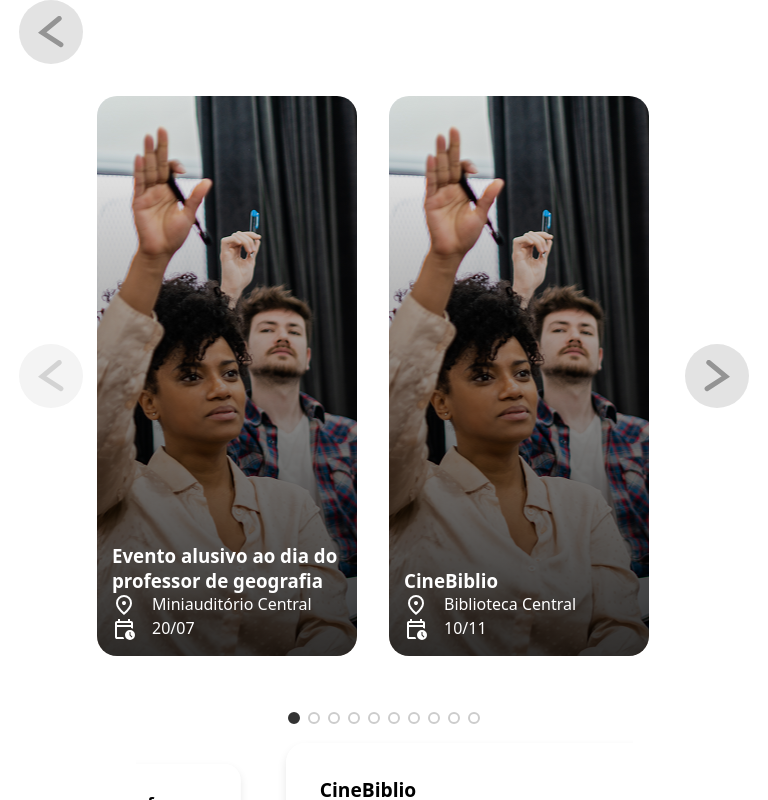
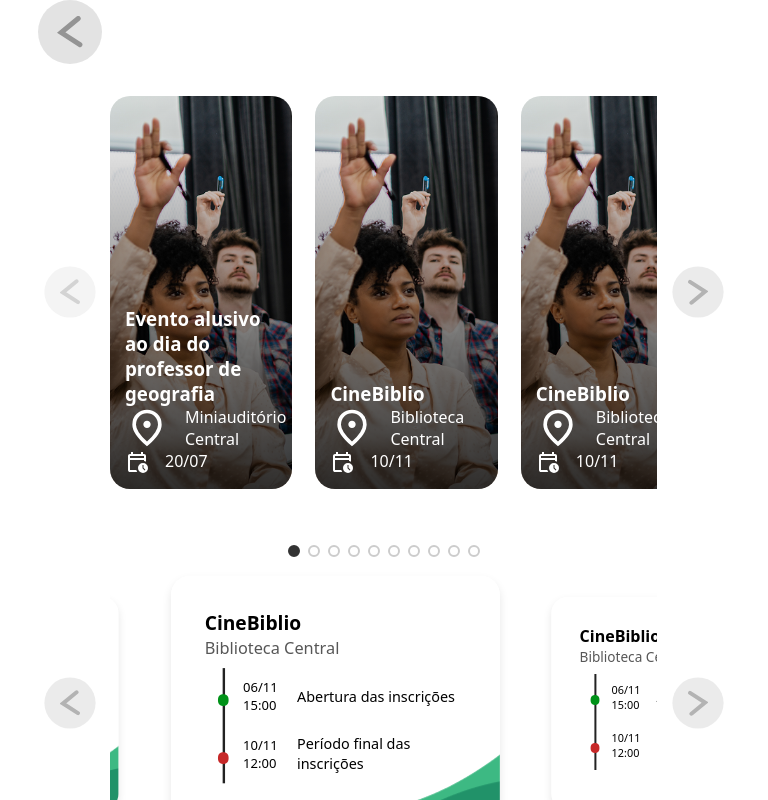
Before and after one commit to CSA-Centro-de-Solucoes-Aplicadas/Agenda-CNAT, a Vue app in the folder vue-project/: page / in a window 768 px wide. Shown: the top 800 px of the page. Built offline with nearby package versions, Linux system fonts and the light colour scheme; the HTML template or start-up script is replaced by a standard one.

Commit message:
Scroll snap

```diff
--- a/vue-project/src/componentes/Carrossel.vue
+++ b/vue-project/src/componentes/Carrossel.vue
@@ -18,6 +18,7 @@ function updateDevice() {
   if (w >= 1024) device.value = 'desktop'
   else if (w >= 768) device.value = 'tablet'
   else device.value = 'mobile'
+  console.log('Mounted carrossel, device:', device.value)
 }
 
 onMounted(() => {
@@ -37,11 +38,11 @@ const variant = computed(() =>
 /* ---------- config central ---------- */
 const DEVICE_CONFIG = {
   desktop: {
-    destaque: { cardsPerPage: 4, maxWidth: '90vw' },
+    destaque: { cardsPerPage: 4, maxWidth: '90vw'},
     inscricao: { cardsPerPage: 3, maxWidth: '70vw' },
   },
   tablet: {
-    destaque: { cardsPerPage: 3, maxWidth: '95vw' },
+    destaque: { cardsPerPage: 3, maxWidth: '100vw' },
     inscricao: { cardsPerPage: 2, maxWidth: '85vw' },
   },
   mobile: {
@@ -65,7 +66,6 @@ const viewport = ref(null)
 const isDragging = ref(false)
 const startX = ref(0)
 const dragOffset = ref(0) // in px, positive => dragged to right
-const SWIPE_THRESHOLD_PCT = 0.15 // fraction of viewport width
 
 const maxIndex = computed(() =>
   Math.max(0, props.itens.length - cardsPerPage.value)
@@ -118,16 +118,23 @@ function endDrag() {
     isDragging.value = false
     return
   }
-  const vw = viewport.value.clientWidth || window.innerWidth
-  const threshold = vw * SWIPE_THRESHOLD_PCT
-  if (dragOffset.value <= -threshold) {
-    // swiped left -> next
-    proximo()
-  } else if (dragOffset.value >= threshold) {
-    // swiped right -> prev
-    anterior()
-  }
-  // reset drag
+
+  const viewportWidth = viewport.value.clientWidth
+  const cardWidth = viewportWidth / cardsPerPage.value
+
+  // quantos cards o usuário "andou"
+  const deltaCards = dragOffset.value / cardWidth
+
+  // índice alvo (arredonda pro mais próximo)
+  const targetIndex = Math.round(
+    currentIndex.value - deltaCards
+  )
+
+  // evitar movimentos pequenos
+
+  clampIndex(targetIndex)
+
+  // reset
   dragOffset.value = 0
   isDragging.value = false
 }
@@ -151,7 +158,10 @@ function onMouseUp() {
 // Touch handlers (mobile/tablet)
 function onTouchStart(e) {
   if (!e.touches || e.touches.length === 0) return
+  // touches é uma lista de pontos de toque
   startDrag(e.touches[0].clientX)
+  // lembrete: clienteX é a posição horizontal do toque na viewport
+  //
 }
 function onTouchMove(e) {
   if (!e.touches || e.touches.length === 0) return
@@ -169,7 +179,8 @@ const totalPages = computed(() => maxIndex.value + 1)
 
 <template>
   <div class="carrossel-wrapper">
-    <div class="carrossel" :style="{ maxWidth: `min(1318px, ${layoutConfig.maxWidth})` }">
+    <div class="carrossel">
+      <!-- ou 90vw ou 1318px, qual for menor -->
       <ButtonSeta class="seta esquerda" @click="anterior" :disabled="!canPrev" />
 
       <div class="viewport" ref="viewport"
@@ -200,7 +211,6 @@ const totalPages = computed(() => maxIndex.value + 1)
         class="seta direita"
         @click="proximo"
         :disabled="!canNext"
-        style="transform: scaleX(-1)"
       />
     </div>
 
@@ -230,7 +240,7 @@ const totalPages = computed(() => maxIndex.value + 1)
   align-items: center;
   position: relative;
   gap: 0.875rem;
-  max-width: 1318px;
+  max-width: clamp(320px, 90vw, 1320px);
   overflow: hidden;
   margin: auto;
 }
@@ -249,8 +259,11 @@ const totalPages = computed(() => maxIndex.value + 1)
   display: flex;
   transition: transform 0.6s ease;
   /* suaviza a passagem */
-  gap: 2rem;
+  gap: clamp(1rem, 3vw, 2rem);
+  /* clamp: minimo, preferivel, maximo */
   padding: 2rem 0rem;
+  /* offset para deixar alinhado a esquerda: */
+  scroll-snap-type: x mandatory;
 }
 
 .ItensInscricao {
@@ -266,8 +279,11 @@ const totalPages = computed(() => maxIndex.value + 1)
   scroll-snap-align: start;
   flex: 0 0 auto;
   cursor: pointer;
+  flex: 0 0 calc(100% / var(--cards-per-page*2));
+  max-width: calc(100% / var(--cards-per-page*2));
+  min-width: 0;
+}
   /* ocupa 100% da largura da viewport */
-}
 
 .ItensDestaque > *:hover {
   transform: scale(1.05);
@@ -308,4 +324,26 @@ const totalPages = computed(() => maxIndex.value + 1)
   transform: scale(1.2);
   transition: transform 0.6s ease;
 }
+
+.direita{
+  transform: scale(-1);
+}
+
+@media (min-width: 768px) and (max-width: 1023px) {
+  .seta{
+    opacity: 0.7;
+    transform: scale(0.8);
+  }
+  .direita{
+    transform: scale(-0.8);
+  }
+  .carrossel{
+    gap: 0.5rem;
+  }
+
+  .Itens > * {
+    flex: 0 0 calc(100% / var(--cards-per-page));
+    max-width: calc(100% / var(--cards-per-page));
+  }
+}
 </style>
```
